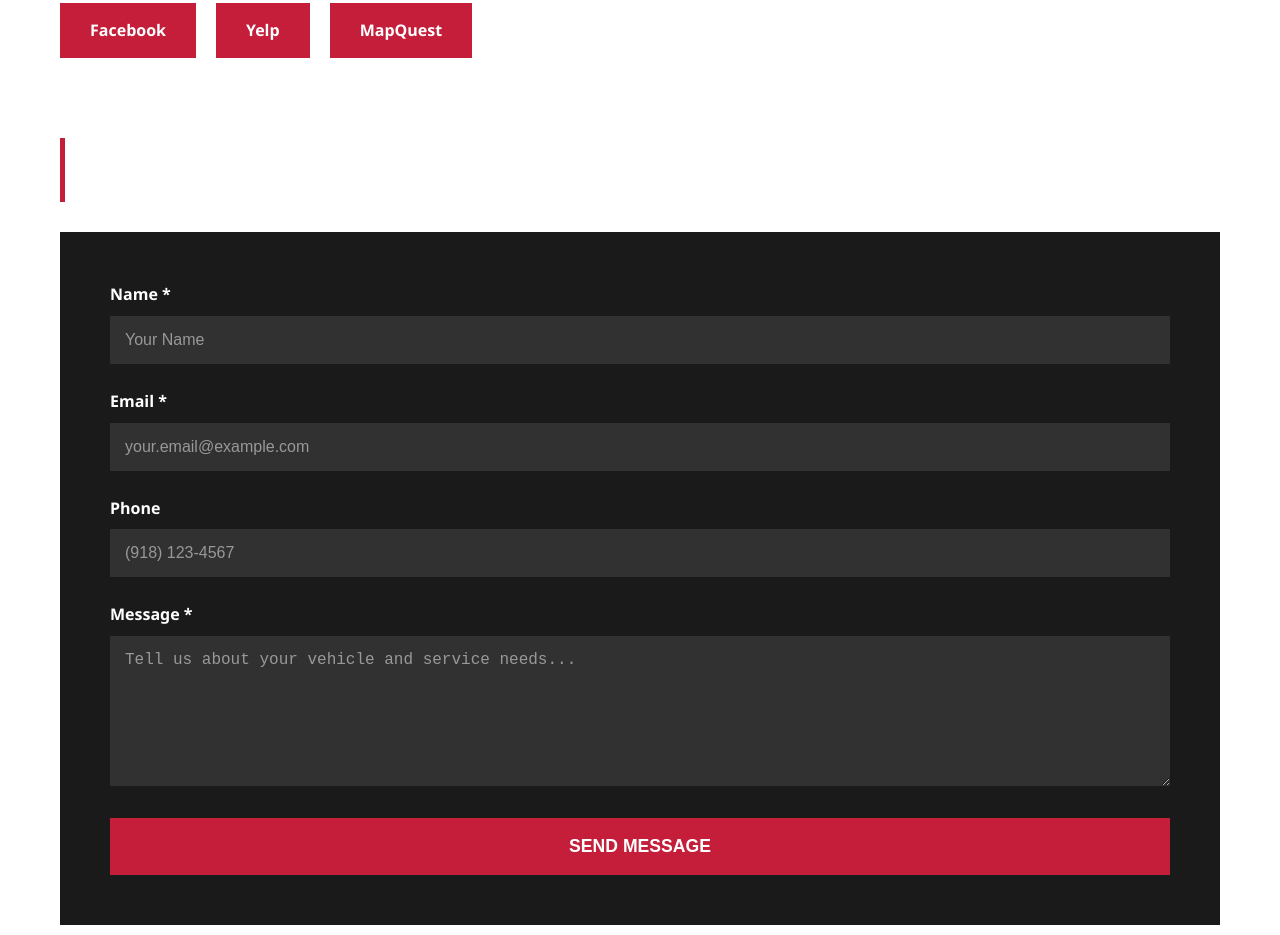
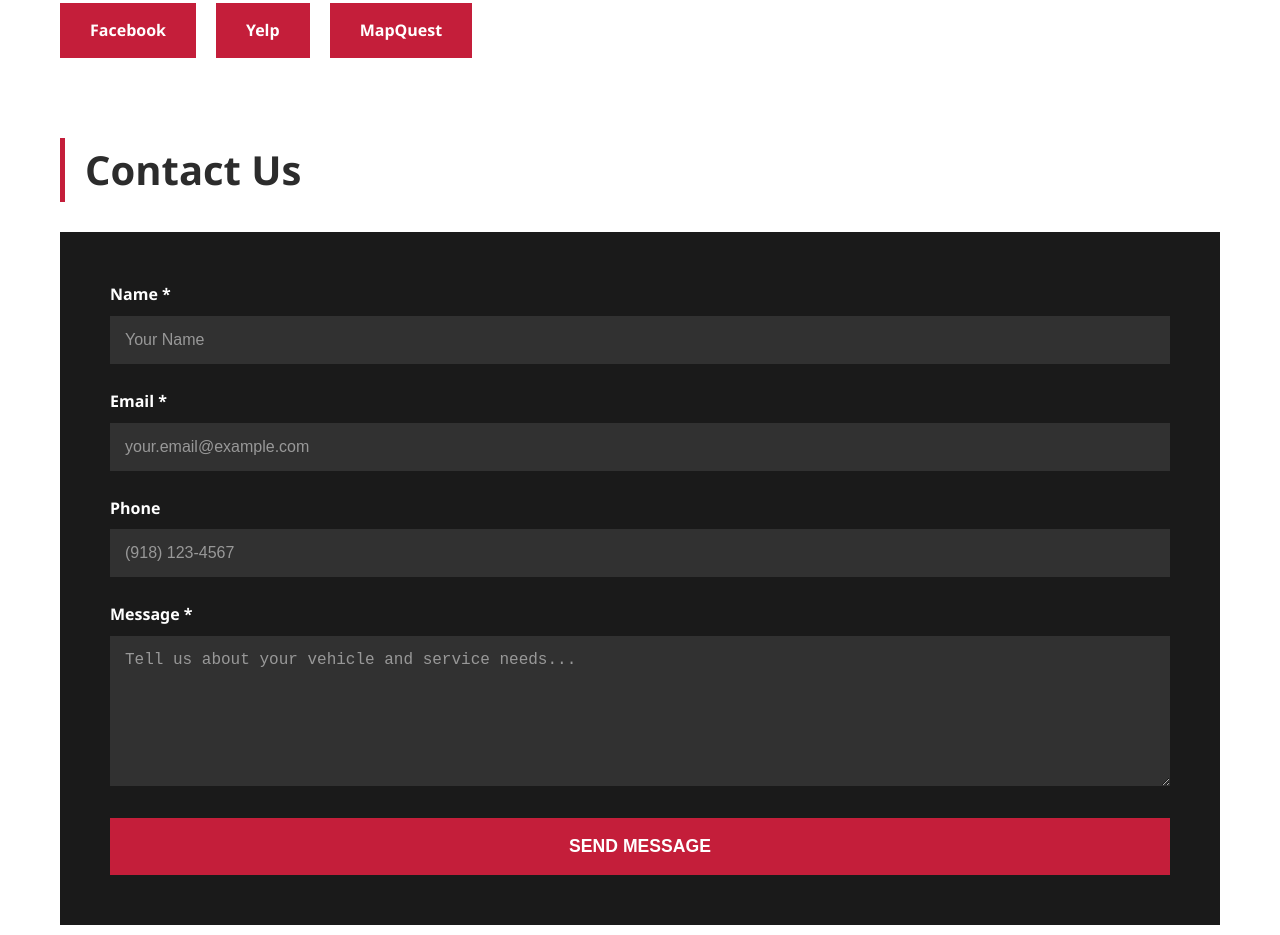
Before and after one commit to JamesBrownR/Top-Shelf-Auto-Repair, a plain HTML site: page index.html in a window 1280 px wide. Shown: the part 5132-6067 px from the top of the page. Drawn offline with Linux system fonts and the light colour scheme.

Commit message:
Update index.html

```diff
--- a/index.html
+++ b/index.html
@@ -544,7 +544,7 @@
 
         <!-- Contact Form -->
         <section id="contact">
-            <h2 style="color: var(--text-light);">Contact Us</h2>
+            <h2 style="color: var(--text-dark);">Contact Us</h2>
             <div class="contact-form">
                 <form id="contact-form">
                     <div class="form-group">
```
